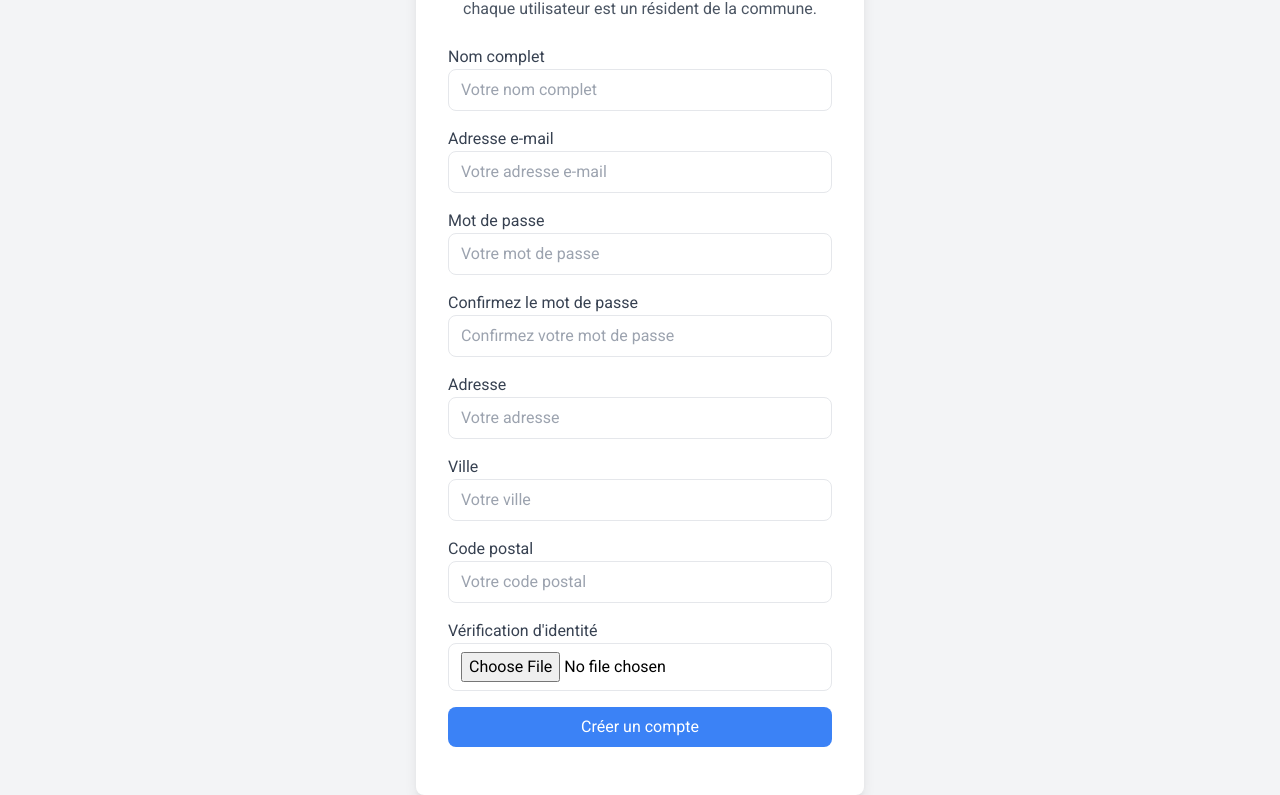
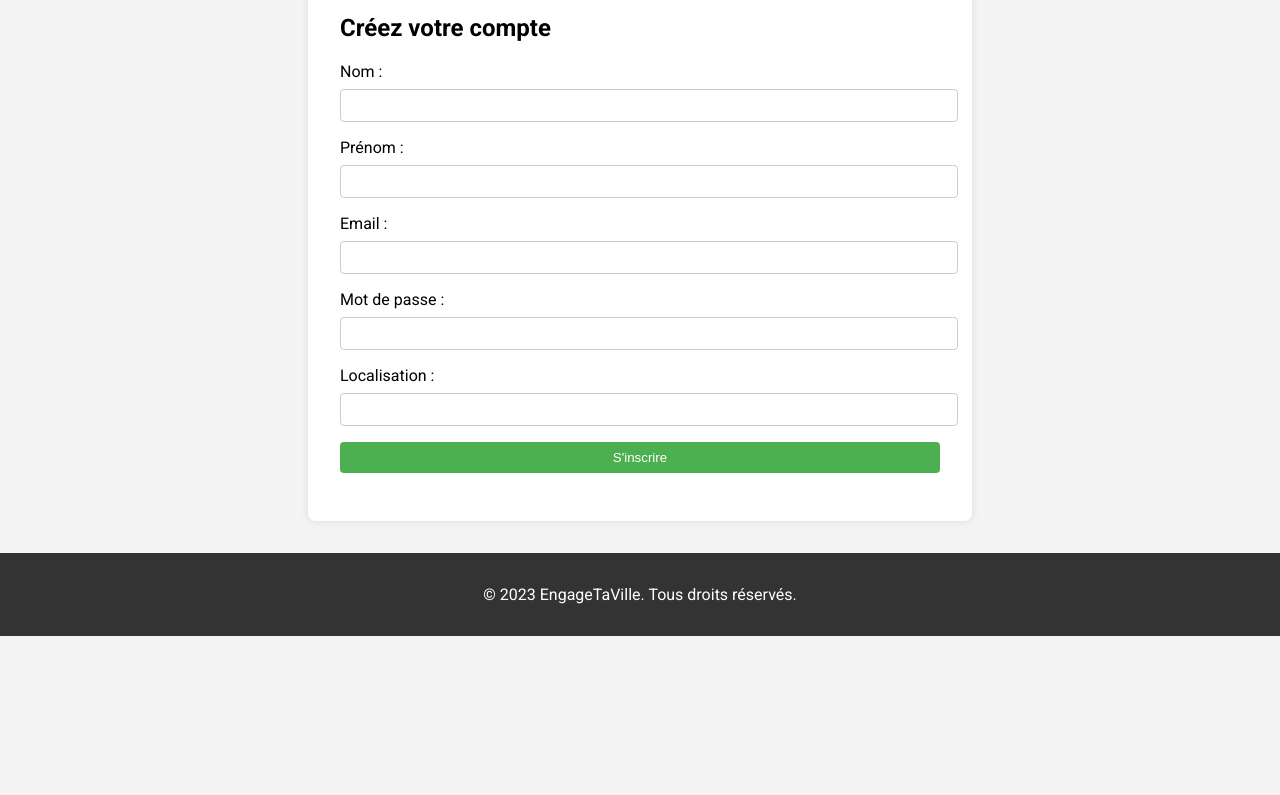
Before and after one commit to erstrik/EngageTaVille, a plain HTML site: page utilisateurs/inscription.html in a window 1280 px wide. Shown: the part 163-958 px from the top of the page. After the commit the page ends 800 px from the top, so only its background shows below. Drawn offline with nearby package versions, Linux system fonts and the light colour scheme.

Commit message:
Update inscription.html

```diff
--- a/utilisateurs/inscription.html
+++ b/utilisateurs/inscription.html
@@ -1,58 +1,96 @@
+<!DOCTYPE html>
 <html lang="fr">
 <head>
     <meta charset="UTF-8">
     <meta name="viewport" content="width=device-width, initial-scale=1.0">
-    <title>Créer un compte</title>
-    <script src="https://cdn.tailwindcss.com"></script>
-    <link rel="stylesheet" href="https://cdnjs.cloudflare.com/ajax/libs/font-awesome/5.15.3/css/all.min.css"></link>
-    <link href="https://fonts.googleapis.com/css2?family=Roboto:wght@400;700&display=swap" rel="stylesheet">
+    <title>Inscription - EngageTaVille</title>
+    <link href="https://cdnjs.cloudflare.com/ajax/libs/font-awesome/5.15.3/css/all.min.css" rel="stylesheet"/>
+    <link href="https://fonts.googleapis.com/css2?family=Roboto:wght@400;700&display=swap" rel="stylesheet"/>
     <style>
         body {
             font-family: 'Roboto', sans-serif;
+            margin: 0;
+            padding: 0;
+            background-color: #f4f4f4;
+        }
+        header {
+            background-color: #4CAF50;
+            color: white;
+            padding: 1rem 0;
+            text-align: center;
+        }
+        .container {
+            max-width: 600px;
+            margin: 2rem auto;
+            padding: 2rem;
+            background-color: white;
+            border-radius: 8px;
+            box-shadow: 0 0 10px rgba(0, 0, 0, 0.1);
+        }
+        h2 {
+            margin-top: 0;
+        }
+        label {
+            display: block;
+            margin-bottom: 0.5rem;
+        }
+        input[type="text"],
+        input[type="email"],
+        input[type="password"],
+        input[type="submit"] {
+            width: 100%;
+            padding: 0.5rem;
+            margin-bottom: 1rem;
+            border: 1px solid #ccc;
+            border-radius: 4px;
+        }
+        input[type="submit"] {
+            background-color: #4CAF50;
+            color: white;
+            border: none;
+            cursor: pointer;
+        }
+        input[type="submit"]:hover {
+            background-color: #45a049;
+        }
+        footer {
+            background-color: #333;
+            color: white;
+            text-align: center;
+            padding: 1rem 0;
+            position: relative;
+            bottom: 0;
+            width: 100%;
         }
     </style>
 </head>
-<body class="bg-gray-100">
-    <div class="min-h-screen flex items-center justify-center">
-        <div class="bg-white p-8 rounded-lg shadow-lg w-full max-w-md">
-            <h2 class="text-2xl font-bold mb-6 text-center">Créez votre compte</h2>
-            <p class="mb-6 text-center text-gray-600">Créez votre compte en quelques clics en renseignant vos informations de base. Notre système d'inscription nécessite une vérification d'identité pour garantir que chaque utilisateur est un résident de la commune.</p>
-            <form>
-                <div class="mb-4">
-                    <label for="name" class="block text-gray-700">Nom complet</label>
-                    <input type="text" id="name" class="w-full px-3 py-2 border rounded-lg focus:outline-none focus:ring-2 focus:ring-blue-500" placeholder="Votre nom complet">
-                </div>
-                <div class="mb-4">
-                    <label for="email" class="block text-gray-700">Adresse e-mail</label>
-                    <input type="email" id="email" class="w-full px-3 py-2 border rounded-lg focus:outline-none focus:ring-2 focus:ring-blue-500" placeholder="Votre adresse e-mail">
-                </div>
-                <div class="mb-4">
-                    <label for="password" class="block text-gray-700">Mot de passe</label>
-                    <input type="password" id="password" class="w-full px-3 py-2 border rounded-lg focus:outline-none focus:ring-2 focus:ring-blue-500" placeholder="Votre mot de passe">
-                </div>
-                <div class="mb-4">
-                    <label for="confirm-password" class="block text-gray-700">Confirmez le mot de passe</label>
-                    <input type="password" id="confirm-password" class="w-full px-3 py-2 border rounded-lg focus:outline-none focus:ring-2 focus:ring-blue-500" placeholder="Confirmez votre mot de passe">
-                </div>
-                <div class="mb-4">
-                    <label for="address" class="block text-gray-700">Adresse</label>
-                    <input type="text" id="address" class="w-full px-3 py-2 border rounded-lg focus:outline-none focus:ring-2 focus:ring-blue-500" placeholder="Votre adresse">
-                </div>
-                <div class="mb-4">
-                    <label for="city" class="block text-gray-700">Ville</label>
-                    <input type="text" id="city" class="w-full px-3 py-2 border rounded-lg focus:outline-none focus:ring-2 focus:ring-blue-500" placeholder="Votre ville">
-                </div>
-                <div class="mb-4">
-                    <label for="postal-code" class="block text-gray-700">Code postal</label>
-                    <input type="text" id="postal-code" class="w-full px-3 py-2 border rounded-lg focus:outline-none focus:ring-2 focus:ring-blue-500" placeholder="Votre code postal">
-                </div>
-                <div class="mb-4">
-                    <label for="identity-verification" class="block text-gray-700">Vérification d'identité</label>
-                    <input type="file" id="identity-verification" class="w-full px-3 py-2 border rounded-lg focus:outline-none focus:ring-2 focus:ring-blue-500">
-                </div>
-                <button type="submit" class="w-full bg-blue-500 text-white py-2 rounded-lg hover:bg-blue-600 focus:outline-none focus:ring-2 focus:ring-blue-500">Créer un compte</button>
-            </form>
-        </div>
+<body>
+    <header>
+        <h1>Inscription à EngageTaVille</h1>
+    </header>
+    <div class="container">
+        <h2>Créez votre compte</h2>
+        <form action="submit_inscription.php" method="POST">
+            <label for="nom">Nom :</label>
+            <input type="text" id="nom" name="nom" required>
+
+            <label for="prenom">Prénom :</label>
+            <input type="text" id="prenom" name="prenom" required>
+
+            <label for="email">Email :</label>
+            <input type="email" id="email" name="email" required>
+
+            <label for="motdepasse">Mot de passe :</label>
+            <input type="password" id="motdepasse" name="motdepasse" required>
+
+            <label for="localisation">Localisation :</label>
+            <input type="text" id="localisation" name="localisation" required>
+
+            <input type="submit" value="S'inscrire">
+        </form>
     </div>
+    <footer>
+        <p>© 2023 EngageTaVille. Tous droits réservés.</p>
+    </footer>
 </body>
 </html>
```
